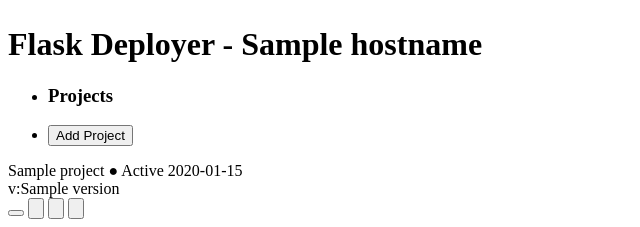
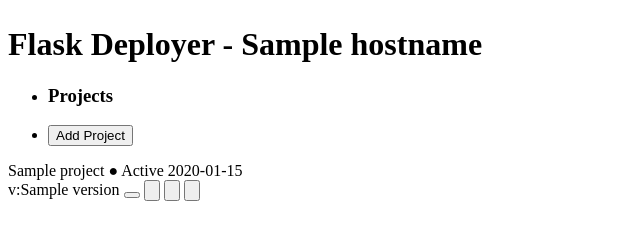
Before and after one commit to mattl1598/flask-deployer, a Flask app: template webapp/templates/frontpage.html in a window 1280 px wide. Shown: the part 1439-1666 px from the top of the page, without its empty margins (0-640 px from the left). After the commit the page ends 1640 px from the top, so only its background shows below. Run offline with Flask 2, Linux system fonts and the light colour scheme; the template is opened without the code that fills it: most values are stand-ins (such as "Sample title", 1, 10 or a date in 2020).

Commit message:
adding version info to frontpage
Signed-off-by: Matthew Larby <mattl1598@gmail.com>

```diff
--- a/webapp/templates/frontpage.html
+++ b/webapp/templates/frontpage.html
@@ -27,11 +27,11 @@
 						{% endif %}
 					</div>
 
-					<div class="version">
-						<span>v:{{ obj["version"][1] }}</span>
-					</div>
+{#					<div class="version">#}
+{#					</div>#}
 {#					Git Repo: {{ obj["git_repo"] }}#}
 					<div class="project_buttons">
+						<span>v:{{ obj["version"][1] }}</span>
 						<button class="start_stop button" type="button" onclick="window.location.href='/{{ ["stop", "start"][obj["status"]] }}/{{ projectname }}'">
 {#							{{ ["Stop", "Start"][obj["status"]] }}#}
 							{% if obj["status"] == 0 %}
```
